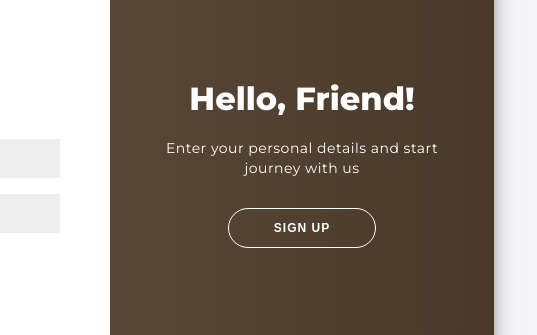
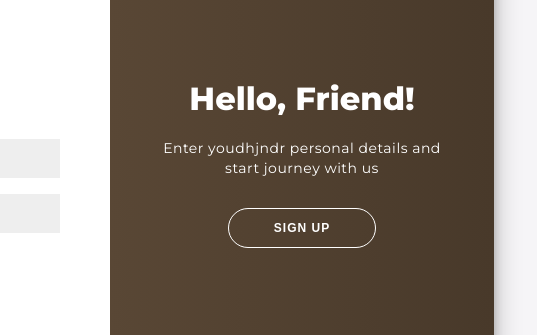
Before and after one commit to aayushkkhandelwal/The-Shop-Lab, a plain HTML site: page lgp.html in a window 1280 px wide. Shown: the part 217-552 px from the top of the page, 530-1067 px from the left. Drawn offline with Linux system fonts and the light colour scheme.

Commit message:
Initial commit

```diff
--- a/lgp.html
+++ b/lgp.html
@@ -47,7 +47,7 @@
                 </div>
                 <div class="overlay-panel overlay-right">
                     <h1>Hello, Friend!</h1>
-                    <p>Enter your personal details and start journey with us</p>
+                    <p>Enter youdhjndr personal details and start journey with us</p>
                     <button class="ghost" id="signUp">Sign Up</button>
                 </div>
             </div>
```
